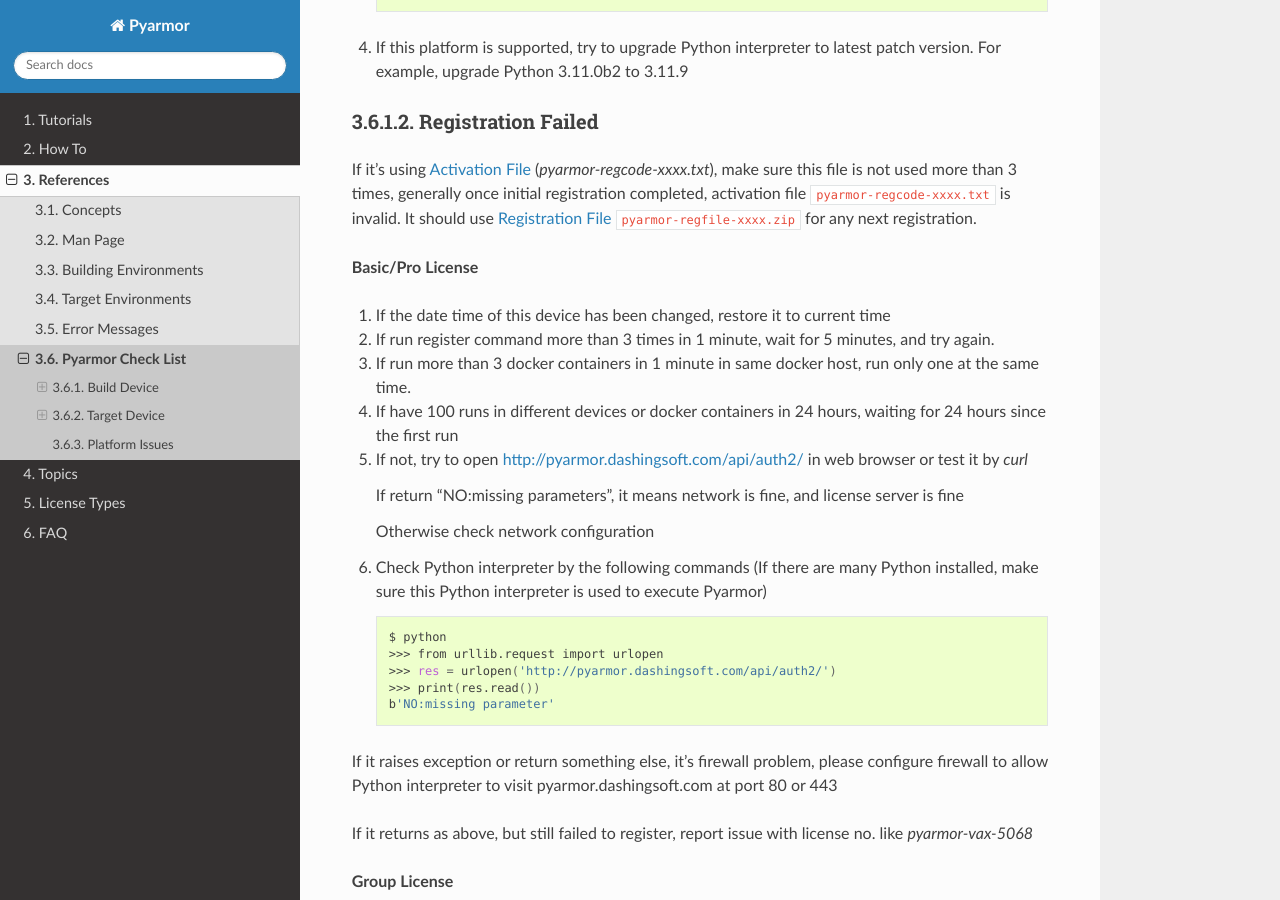
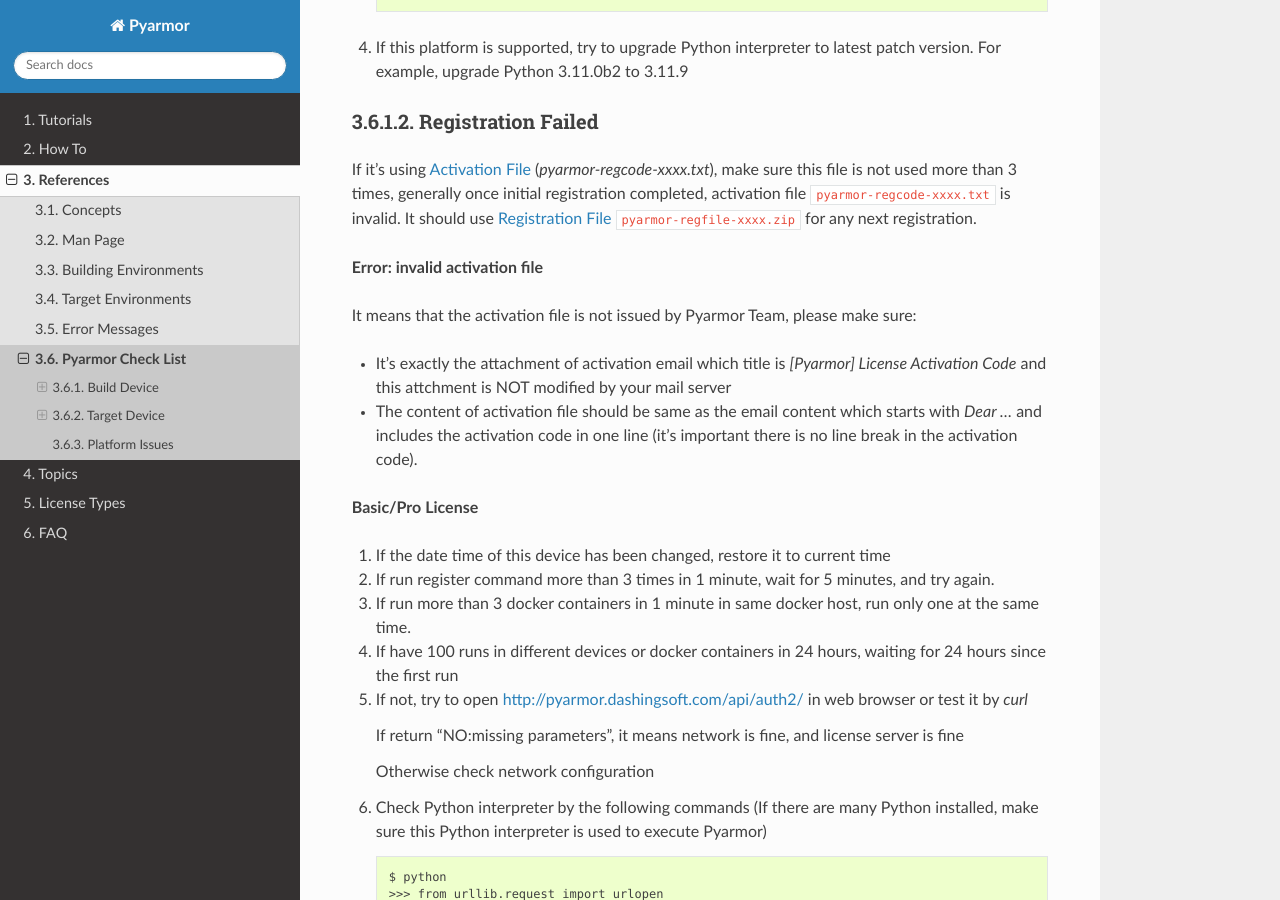
Before and after one commit to dashingsoft/pyarmor, a Sphinx documentation site: the page built from docs/reference/solutions.rst, in a window 1280 px wide and 900 px high, scrolled down 1856 px. Built offline with Sphinx 7.4.7 and the Read the Docs theme 3.1.0, drawn with Linux system fonts in a browser that asks for light colours.

Commit message:
Doc eroor `invalid activation file`

```diff
--- a/docs/reference/errors.rst
+++ b/docs/reference/errors.rst
@@ -93,6 +93,10 @@
          b'NO:missing parameter'
 
        If not return this, but raises exception, it's firewall problem, please configure it to allow Python interpreter to visit `pyarmor.dashingsoft.com:80`
+   * - invalid activation file
+     - Make sure it's the attachment of activation email which title likes `[Pyarmor] License Activation Code`
+       Make sure it's not changed by your email server, it should be same as the email content which starts with `Dear ...` and includes the activation code in one line (it's important there should no line break in the activation code).
+
 
 Runtime Errors
 ==============
--- a/docs/reference/solutions.rst
+++ b/docs/reference/solutions.rst
@@ -98,6 +98,13 @@
 -------------------
 
 If it's using :term:`Activation File` (`pyarmor-regcode-xxxx.txt`), make sure this file is not used more than 3 times, generally once initial registration completed, activation file :file:`pyarmor-regcode-xxxx.txt` is invalid. It should use :term:`Registration File` ``pyarmor-regfile-xxxx.zip`` for any next registration.
+
+**Error: invalid activation file**
+
+It means that the activation file is not issued by Pyarmor Team, please make sure:
+
+- It's exactly the attachment of activation email which title is `[Pyarmor] License Activation Code` and this attchment is NOT modified by your mail server
+- The content of activation file should be same as the email content which starts with `Dear ...` and includes the activation code in one line (it's important there is no line break in the activation code).
 
 **Basic/Pro License**
 
```
